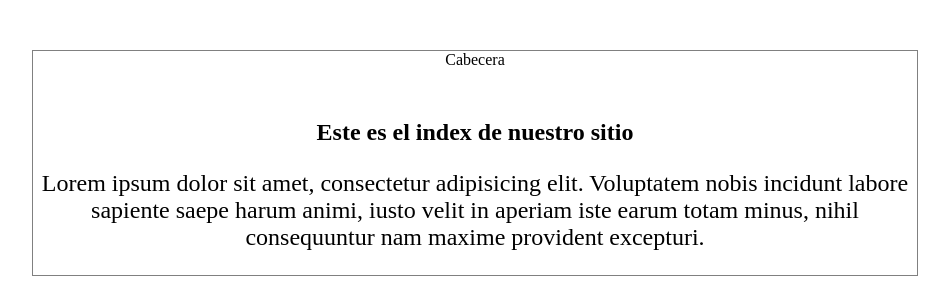
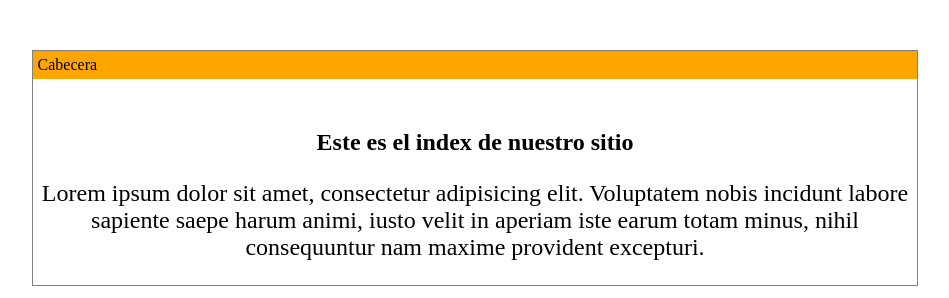
Before and after one commit to hgarciaelejalde/MyFirst, a plain HTML site: page index.html in a window 1280 px wide. Shown: the whole page, without its empty margins (165-1114 px from the left). Drawn offline with Linux system fonts and the light colour scheme.

Commit message:
Estilos a la cabecera

```diff
--- a/css/estilo.css
+++ b/css/estilo.css
@@ -8,6 +8,12 @@ section{
     text-align: center;
     border:solid 1px grey;
 }
+#cabecera{
+    background-color: orange;
+    padding: 5px;
+    text-align: left;
+}
+
 p{
     text-align: center;
     font-size: 1.5rem;
```
